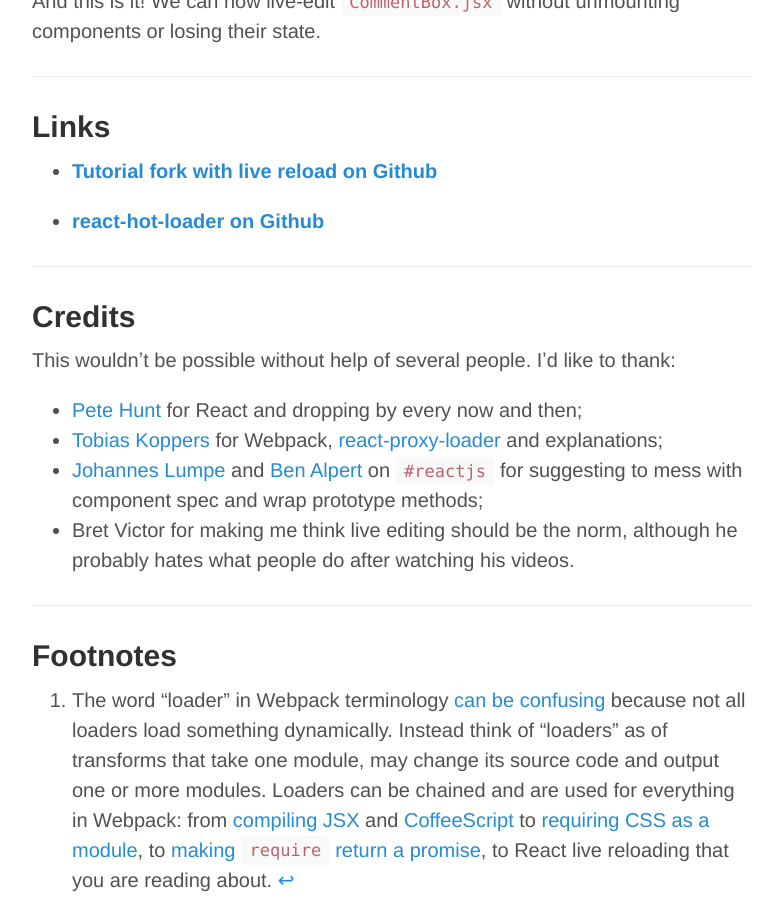
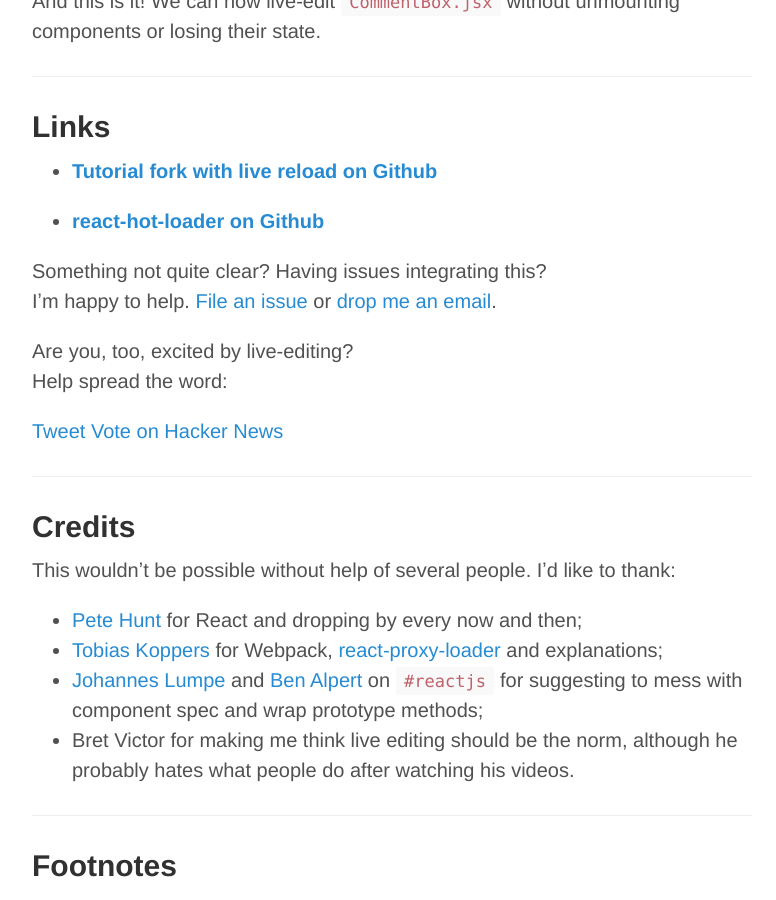
Before and after one commit to gaearon/react-hot-loader, a Jekyll site: the page built from _posts/2014-07-23-integrating-jsx-live-reload-into-your-react-workflow.md, in a window 1280 px wide and 900 px high, scrolled down 11279 px. Shown: the whole window, without its empty margins (248-1024 px from the left). Built offline with Jekyll 4.4.1, drawn with Linux system fonts in a browser that asks for light colours; comment, search, counter and statistics services are not loaded.

Commit message:
Add share buttons

```diff
--- a/_posts/2014-07-23-integrating-jsx-live-reload-into-your-react-workflow.md
+++ b/_posts/2014-07-23-integrating-jsx-live-reload-into-your-react-workflow.md
@@ -364,6 +364,16 @@
 
 * **[react-hot-loader on Github](https://github.com/gaearon/react-hot-loader)**
 
+Something not quite clear? Having issues integrating this?
+Iʼm happy to help. [File an issue](http://github.com/gaearon/react-hot-loader/issues) or [drop me an email](mailto:dan.abramov@me.com).
+
+Are you, too, excited by live-editing?
+Help spread the word:
+
+<a href="https://twitter.com/share" class="twitter-share-button" data-url="http://gaearon.github.io/react-hot-loader/" data-text="Integrating JSX live reload into your React workflow" data-via="dan_abramov" data-dnt="true">Tweet</a> <script>!function(d,s,id){var js,fjs=d.getElementsByTagName(s)[0],p=/^http:/.test(d.location)?'http':'https';if(!d.getElementById(id)){js=d.createElement(s);js.id=id;js.src=p+'://platform.twitter.com/widgets.js';fjs.parentNode.insertBefore(js,fjs);}}(document, 'script', 'twitter-wjs');</script>
+<a href="https://news.ycombinator.com/submit" class="hn-button" data-title="Integrating JSX live reload into your React workflow" data-url="http://gaearon.github.io/react-hot-loader/" data-count="horizontal" data-style="twitter">Vote on Hacker News</a>
+<script type="text/javascript">var HN=[];HN.factory=function(e){return function(){HN.push([e].concat(Array.prototype.slice.call(arguments,0)))};},HN.on=HN.factory("on"),HN.once=HN.factory("once"),HN.off=HN.factory("off"),HN.emit=HN.factory("emit"),HN.load=function(){var e="hn-button.js";if(document.getElementById(e))return;var t=document.createElement("script");t.id=e,t.src="//hn-button.herokuapp.com/hn-button.js";var n=document.getElementsByTagName("script")[0];n.parentNode.insertBefore(t,n)},HN.load();</script>
+
 ---------
 
 ## Credits
```
